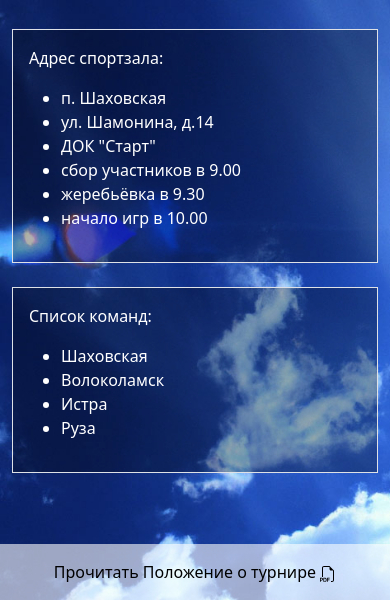
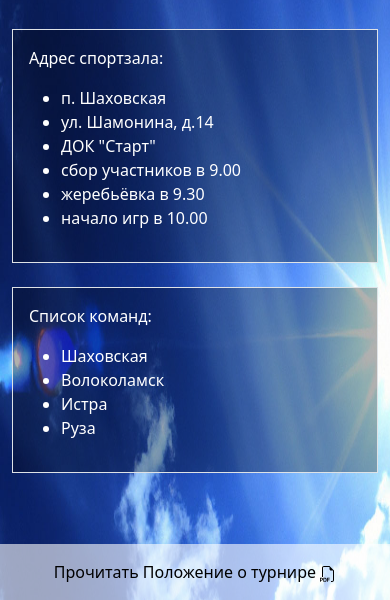
Before and after one commit to MaxWebJS/volley_8apr2023, a plain HTML site: page index.html in a window 390 px wide. Shown: the part 244-844 px from the top of the page. Drawn offline with nearby package versions, Linux system fonts and the light colour scheme.

Commit message:
change body bg_size for mobile

```diff
--- a/style.css
+++ b/style.css
@@ -122,6 +122,9 @@ h1 {
 }
 
 @media (width < 576px) {
+  body {
+    background-size: 125% 125%;
+  }
   .my__header .nav-link:not([href^="tel:"]) {
     /* cursor: auto; */
     display: none;
```
